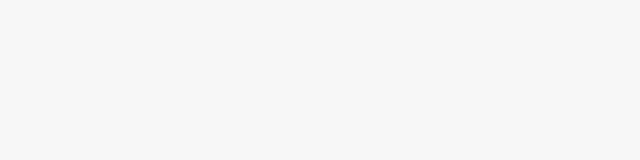
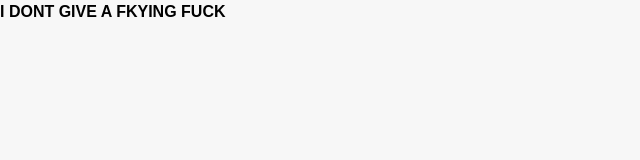
Before and after one commit to joshuapetertolu/Panto-Furniture-Landing-page, a plain HTML site: page index.html in a window 1280 px wide. Shown: the whole page, without its empty margins (0-640 px from the left). Drawn offline with nearby package versions, Linux system fonts and the light colour scheme.

Commit message:
changes in material section

```diff
--- a/index.html
+++ b/index.html
@@ -36,7 +36,9 @@
     <section></section>
 
     <!-- Our Materials Section -->
-    <section></section>
+    <section>
+      <p class="font-semibold text-black">I DONT GIVE A FKYING FUCK</p>
+    </section>
 
     <!-- Our Testimonials Section -->
     <section></section>
```
